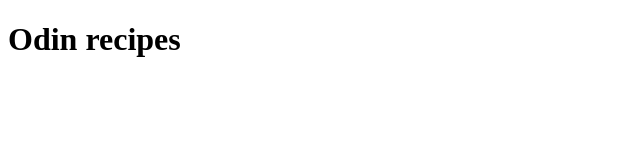
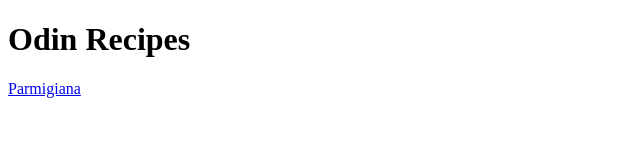
Before and after one commit to Twoony/odin-recipes, a plain HTML site: page index.html in a window 1280 px wide. Shown: the whole page, without its empty margins (0-640 px from the left). Drawn offline with Linux system fonts and the light colour scheme.

Commit message:
Edit index.html & parmigiana.html

```diff
--- a/index.html
+++ b/index.html
@@ -5,6 +5,7 @@
         <title>My first project</title>
     </head>
     <body>
-        <h1>Odin recipes</h1>
+        <h1>Odin Recipes</h1>
+        <a href="./recipes/parmigiana.html">Parmigiana</a>
     </body>
 </html>
```
Also changed, not shown: recipes/parmigiana.html (+10 -0 lines).
